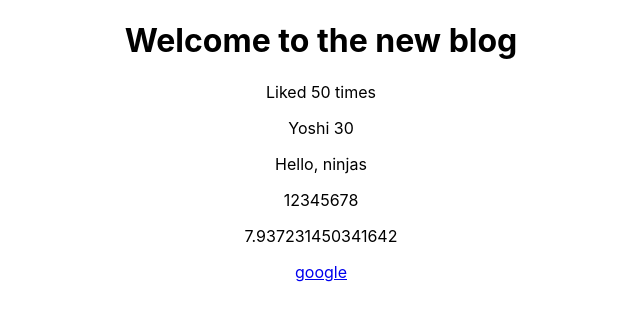
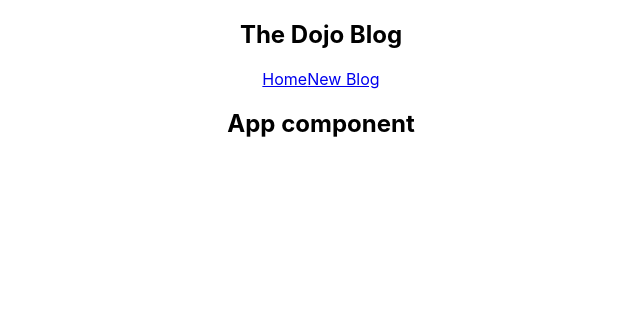
Before and after one commit to chrisart10/react-course, a React (Create React App) app: page / in a window 1280 px wide. Shown: the top 320 px of the page, without its empty margins (319-959 px from the left). Built offline with nearby package versions, Linux system fonts and the light colour scheme.

Commit message:
Add components

```diff
--- a/src/App.js
+++ b/src/App.js
@@ -1,19 +1,14 @@
 import './App.css';
+import Navbar from './Navbar';
+import Home from './Home';
 
 function App() {
-  const title = 'Welcome to the new blog'
-  const likes = 50
-  const person = { userName: 'Yoshi', age: 30 }
-  const link = 'http://www.google.com'
   return (
     <div className="App">
-      <h1>{title} </h1>
-      <p>Liked {likes} times</p>
-      <p>{person.userName} {person.age}</p>
-      <p>{"Hello, ninjas"}</p>
-      <p>{[1,2,3,4,5,6,7,8]}</p>
-      <p>{Math.random()*10}</p>
-      <a href={link}>google</a>
+      <Navbar/>
+      <div className="content">
+        <Home/>
+      </div>
     </div>
   );
 }
--- /dev/null
+++ b/src/Home.js
@@ -0,0 +1,9 @@
+const Home = () => {
+    return (
+        <div className="home">
+            <h2>App component</h2>
+        </div>
+     );
+}
+
+export default Home;
--- /dev/null
+++ b/src/Navbar.js
@@ -0,0 +1,13 @@
+const Navbar = () => {
+    return (
+        <nav className="navbar">
+            <h1>The Dojo Blog</h1>
+            <div className="links">
+                <a href="/">Home</a>
+                <a href="/create">New Blog</a>
+            </div>
+        </nav>
+     );
+}
+
+export default Navbar;
```
